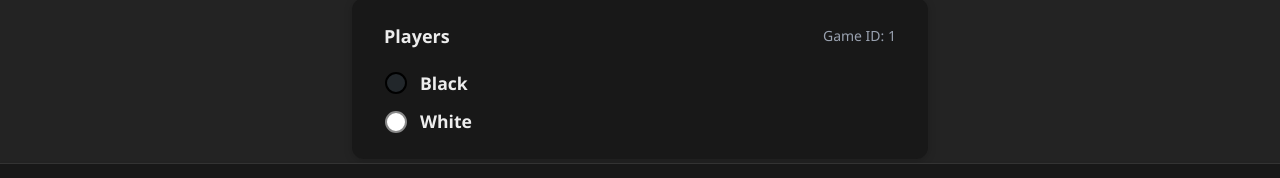
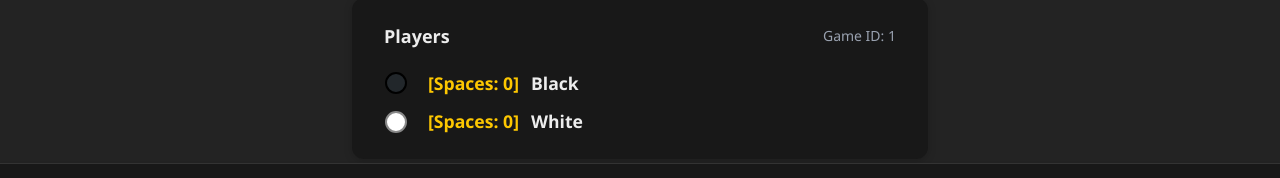
Before and after one commit to hilovids/nomalos-full, a Next.js app in the folder client/: page /game/1 in a window 1280 px wide. Shown: the part 568-746 px from the top of the page. Built offline with nearby package versions, Linux system fonts and the light colour scheme; no server answers; sample sign-in values are in the browser's storage.

Commit message:
minor fixes

```diff
--- a/client/src/app/game/[gameId]/page.tsx
+++ b/client/src/app/game/[gameId]/page.tsx
@@ -30,6 +30,17 @@ export default function GamePage() {
     function handleForfeit() {
         if (!game || !user) return;
         setShowForfeitConfirm(true);
+    }
+
+    function getPlayerScores() {
+        // 1 = black, 2 = white
+        let black = 0, white = 0;
+        if (!Array.isArray(spaces)) return { black, white };
+        for (const cell of spaces) {
+            if (cell === 1) black++;
+            if (cell === 2) white++;
+        }
+        return { black, white };
     }
 
     function confirmForfeit() {
@@ -85,6 +96,8 @@ export default function GamePage() {
     // For demonstration, default to 11x11 if no game loaded
     const boardSize = game?.state?.board?.size || 11;
     const spaces: number[] = game?.state?.board?.spaces || Array(boardSize * boardSize).fill(0);
+
+    const { black: blackScore, white: whiteScore } = getPlayerScores();
 
     // Determine if it's the user's turn
     const isMyTurn = game && user && (
@@ -149,6 +162,10 @@ export default function GamePage() {
             }
         }
     }
+
+    const lastMoveIdx = game?.state?.moveList?.length
+        ? game.state.moveList[game.state.moveList.length - 1]
+        : null;
 
     useEffect(() => {
         if (typeof window !== "undefined") {
@@ -425,13 +442,18 @@ export default function GamePage() {
                             <tbody>
                                 {Array.from({ length: boardSize }).map((_, rowIdx) => (
                                     <tr key={rowIdx}>
-                                        {getRow(rowIdx).map((cell: number, colIdx: number) => (
+                                        {getRow(rowIdx).map((cell: number, colIdx: number) => {
+                                            const idx = rowIdx * boardSize + colIdx;
+                                            // Only highlight last move if the game is NOT over
+                                            const isLastMove = !game?.state?.isOver && idx === lastMoveIdx;
+                                            return (
                                                 <td
                                                     key={colIdx}
                                                     className={`
                                                     w-8 h-8 border select-none text-center align-middle
                                                     ${cell === 0 && isMyTurn && !game?.state?.isOver && isConnected ? "hover:bg-amber-700/40 cursor-pointer" : ""}
                                                     ${cell === 3 ? "bg-gray-300 text-gray-500 cursor-not-allowed" : ""}
+                                                    ${isLastMove ? "bg-green-400/80" : ""}
                                                 `}
                                                     style={{
                                                         minWidth: 32,
@@ -456,7 +478,8 @@ export default function GamePage() {
                                                         ""
                                                     )}
                                                 </td>
-                                        ))}
+                                            );
+                                        })}
                                     </tr>
                                 ))}
                             </tbody>
@@ -524,22 +547,24 @@ export default function GamePage() {
                             }}
                         >
                             {game?.state?.moveList?.length > 0 ? (
-                                game.state.moveList.map((move: any, idx: number) => {
-                                    const isBlack = idx % 2 === 0;
+                                // Group moves into pairs: [black, white], [black, white], ...
+                                Array.from({ length: Math.ceil(game.state.moveList.length / 2) }).map((_, idx) => {
+                                    const blackMove = game.state.moveList[idx * 2];
+                                    const whiteMove = game.state.moveList[idx * 2 + 1];
                                     return (
                                         <li key={idx} className="mb-1 flex items-center gap-2">
                                             <span className="font-bold">{idx + 1}.</span>
                                             <span>
-                                                {isBlack ? (
                                                 <svg width="14" height="14" viewBox="0 0 24 24" className="inline align-middle mr-1">
                                                     <circle cx="12" cy="12" r="10" fill="#22272b" stroke="black" strokeWidth="2" />
                                                 </svg>
-                                                ) : (
+                                                {blackMove !== undefined ? formatMove(blackMove) : "--"}
+                                            </span>
+                                            <span>
                                                 <svg width="14" height="14" viewBox="0 0 24 24" className="inline align-middle mr-1">
                                                     <circle cx="12" cy="12" r="10" fill="white" stroke="#888" strokeWidth="2" />
                                                 </svg>
-                                                )}
-                                                {formatMove(move)}
+                                                {whiteMove !== undefined ? formatMove(whiteMove) : "--"}
                                             </span>
                                         </li>
                                     );
@@ -549,7 +574,6 @@ export default function GamePage() {
                             )}
                         </ol>
                     </div>
-
                     <style jsx global>{`
                         .custom-scrollbar {
                             scrollbar-width: thin;
@@ -606,6 +630,7 @@ export default function GamePage() {
                     <svg className="nomalos-player-piece" viewBox="0 0 24 24">
                         <circle cx="12" cy="12" r="10" fill="#22272b" stroke="black" strokeWidth="2" />
                     </svg>
+                    <span className="ml-2 text-yellow-400 font-bold">[Spaces: {blackScore}]</span>
                     <span className="font-semibold">
                         {game?.playerUsernames && game?.players ? (
                             <Link
@@ -629,6 +654,7 @@ export default function GamePage() {
                     <svg className="nomalos-player-piece" viewBox="0 0 24 24">
                         <circle cx="12" cy="12" r="10" fill="white" stroke="#888" strokeWidth="2" />
                     </svg>
+                    <span className="ml-2 text-yellow-400 font-bold">[Spaces: {whiteScore}]</span>
                     <span className="font-semibold">
                         {game?.playerUsernames && game?.players ? (
                             <Link
```
Also changed, not shown: 1 other file (tests, documents, lock files or other folders). Lines whose indentation alone changed are shown as unchanged.
